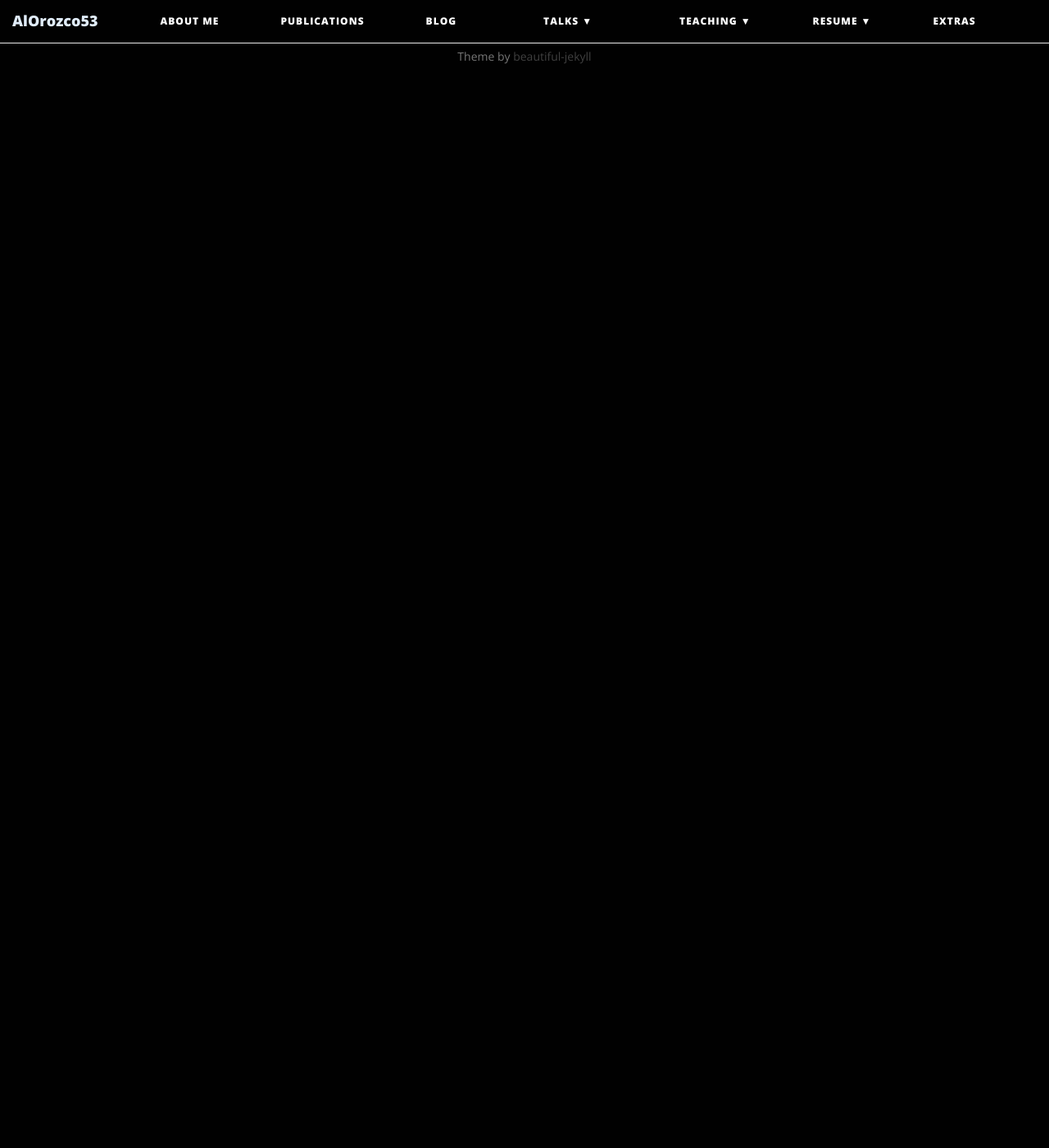
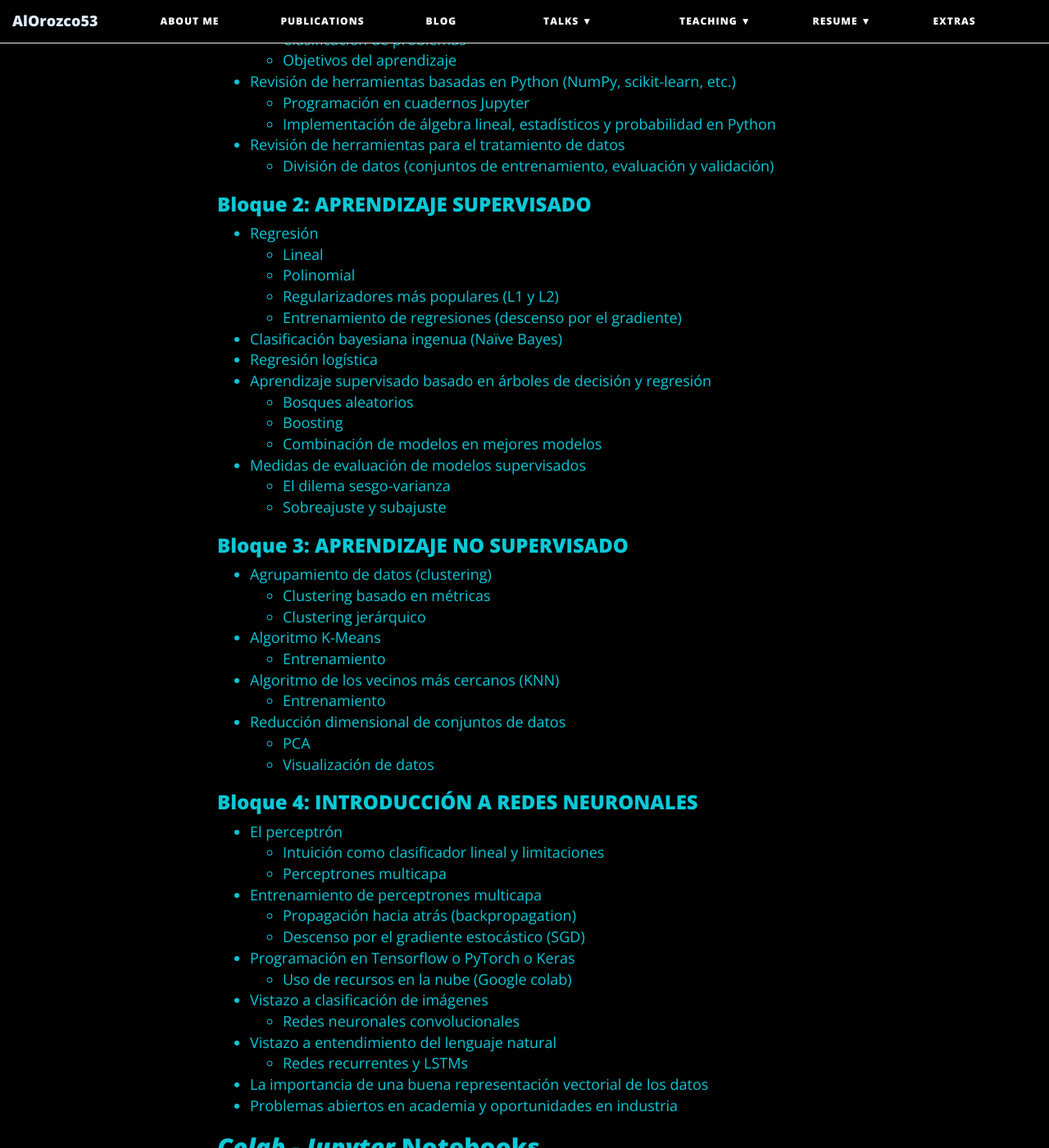
Before and after one commit to alorozco53/alorozco53.github.io, a Jekyll site: the page built from _posts/2018-05-15-ml-centraal-home.md, in a window 1280 px wide and 1400 px high, scrolled down 1115 px. Shown: the whole window at 82% size. Built offline with Jekyll 4.4.1, drawn with Linux system fonts in a browser that asks for light colours; nearby versions of some CDN libraries; before the commit the page ends 1244 px from its top, so only the background shows below that; some of the changed text lies outside the part shown.

Commit message:
[ADDED] centraal-ml complete syllabus

```diff
--- a/_posts/2018-05-15-ml-centraal-home.md
+++ b/_posts/2018-05-15-ml-centraal-home.md
@@ -14,8 +15,72 @@ tags: [cursos, machine learning, deep learning, centraal, academy]
 
 ## Google Classroom
 
-## Sesiones
+## Temario por sesiones
 
 - <a href="/course_slides/ml_centraal/demoday.html" target="_blank">**Demo Day**</a>
 
+### Bloque 1: INTRODUCCIÓN A MACHINE LEARNING (ML)
+
+- Conceptos básicos de Inteligencia Artificial
+	- Teoría del aprendizaje
+	- Motivación hacia el uso de grandes cantidades de datos
+- Conceptos básicos de Aprendizaje Automático (machine learning)
+	- Tipos de ML
+	- Clasificación de problemas
+	- Objetivos del aprendizaje
+- Revisión de herramientas basadas en Python (NumPy, scikit-learn, etc.)
+	- Programación en cuadernos Jupyter
+	- Implementación de álgebra lineal, estadísticos y probabilidad en Python
+- Revisión de herramientas para el tratamiento de datos
+  - División de datos (conjuntos de entrenamiento, evaluación y validación)
+
+### Bloque 2: APRENDIZAJE SUPERVISADO
+
+- Regresión
+  - Lineal
+  - Polinomial
+  - Regularizadores más populares (L1 y L2)
+  - Entrenamiento de regresiones (descenso por el gradiente)
+- Clasificación bayesiana ingenua (Naïve Bayes)
+- Regresión logística
+- Aprendizaje supervisado basado en árboles de decisión y regresión
+  - Bosques aleatorios
+  - Boosting
+  - Combinación de modelos en mejores modelos
+- Medidas de evaluación de modelos supervisados
+  - El dilema sesgo-varianza
+  - Sobreajuste y subajuste
+
+
+### Bloque 3: APRENDIZAJE NO SUPERVISADO
+
+- Agrupamiento de datos (clustering)
+  - Clustering basado en métricas
+  - Clustering jerárquico
+- Algoritmo K-Means
+  - Entrenamiento
+- Algoritmo de los vecinos más cercanos (KNN)
+  - Entrenamiento
+- Reducción dimensional de conjuntos de datos
+  - PCA
+  - Visualización de datos
+
+### Bloque 4: INTRODUCCIÓN A REDES NEURONALES
+
+- El perceptrón
+  - Intuición como clasificador lineal y limitaciones
+  - Perceptrones multicapa
+- Entrenamiento de perceptrones multicapa
+  - Propagación hacia atrás (backpropagation)
+  - Descenso por el gradiente estocástico (SGD)
+- Programación en Tensorflow o PyTorch o Keras
+  - Uso de recursos en la nube (Google colab)
+- Vistazo a clasificación de imágenes
+  - Redes neuronales convolucionales
+- Vistazo a entendimiento del lenguaje natural
+  - Redes recurrentes y LSTMs
+- La importancia de una buena representación vectorial de los datos
+- Problemas abiertos en academia y oportunidades en industria
+
+
 ## _Colab_ - _Jupyter_ Notebooks
```
Also changed, not shown: other parts of _posts/2018-05-15-ml-centraal-home.md (+1 -0 lines), sampleposts/2015-01-04-first-post.md (renamed from _posts/2015-01-04-first-post.md), sampleposts/2015-01-15-pirates.md (renamed from _posts/2015-01-15-pirates.md), sampleposts/2015-01-19-soccer.md (renamed from _posts/2015-01-19-soccer.md), sampleposts/2015-01-27-dear-diary.md (renamed from _posts/2015-01-27-dear-diary.md), sampleposts/2015-02-13-hamlet-monologue.md (renamed from _posts/2015-02-13-hamlet-monologue.md), sampleposts/2015-02-26-flake-it-till-you-make-it.md (renamed from _posts/2015-02-26-flake-it-till-you-make-it.md), sampleposts/2015-02-28-test-markdown.md (renamed from _posts/2015-02-28-test-markdown.md).
